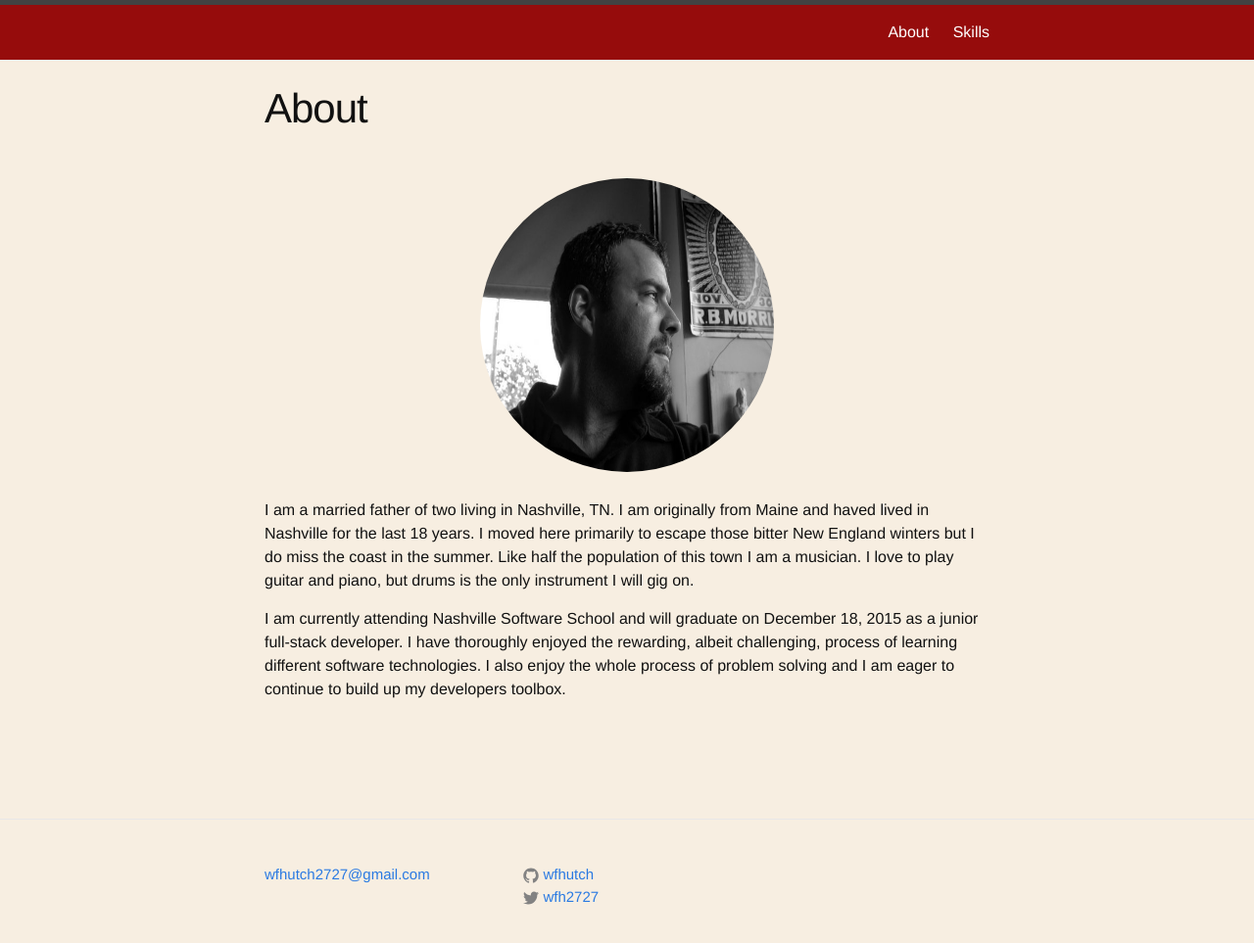
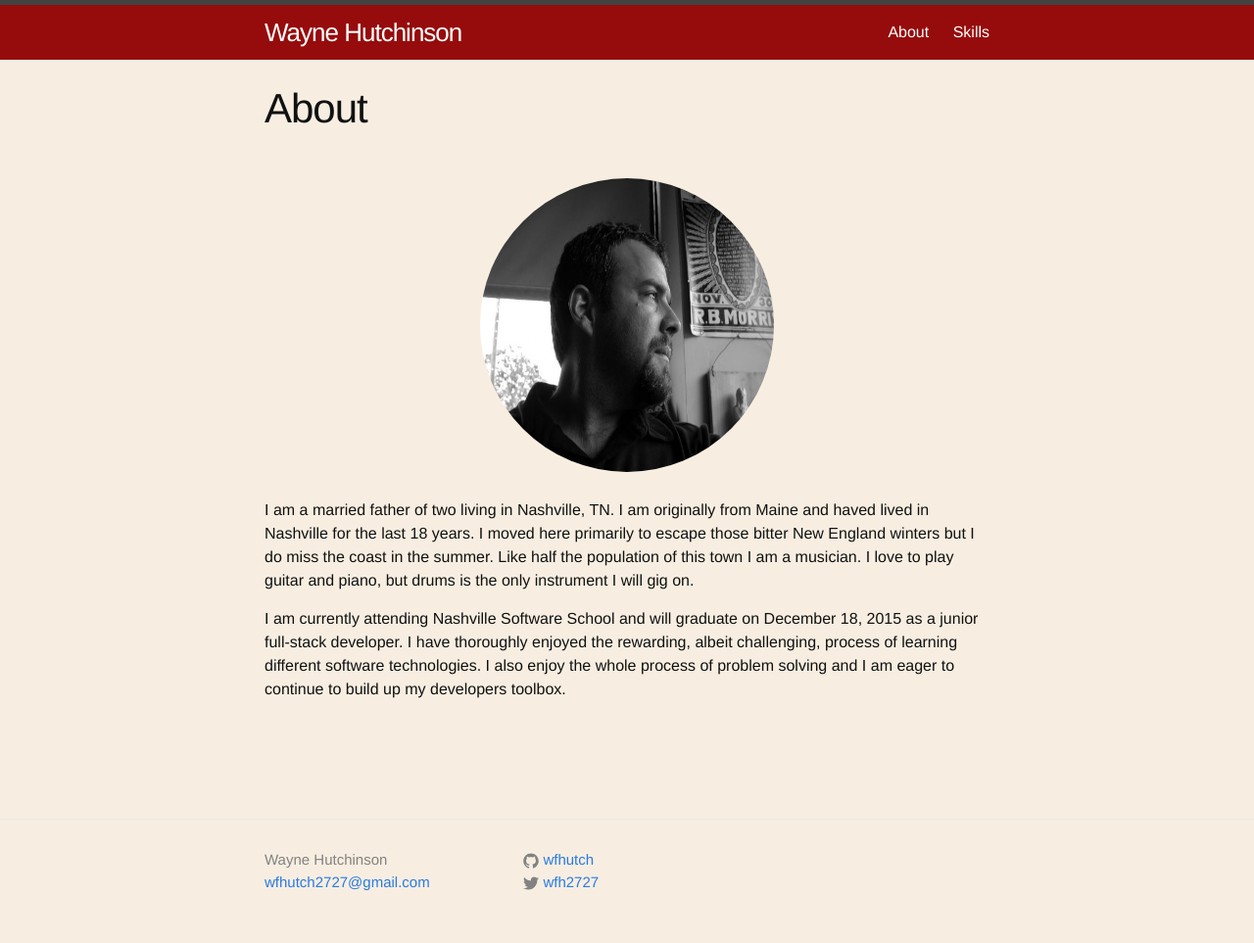
Before and after one commit to wfhutch/wfhutch.github.io, a Jekyll site: the page built from about.md, in a window 1280 px wide and 987 px high. Shown: the top 963 px of the window at 98% size. Built offline with Jekyll 4.4.1, drawn with Linux system fonts in a browser that asks for light colours.

Commit message:
Commented out block of code in footer

```diff
--- a/_config.yml
+++ b/_config.yml
@@ -1,10 +1,10 @@
 # Site settings
-title:
+title: Wayne Hutchinson
 email: wfhutch2727@gmail.com
-# description: > # this means to ignore newlines until "baseurl:"
-#   Write an awesome description for your new site here. You can edit this
-#   line in _config.yml. It will appear in your document head meta (for
-#   Google search results) and in your feed.xml site description.
+description: > # this means to ignore newlines until "baseurl:"
+  Write an awesome description for your new site here. You can edit this
+  line in _config.yml. It will appear in your document head meta (for
+  Google search results) and in your feed.xml site description.
 baseurl: "" # the subpath of your site, e.g. /blog/
 url: "http://wfhutch2727.github.io" # the base hostname & protocol for your site
 twitter_username: wfh2727
--- a/_includes/footer.html
+++ b/_includes/footer.html
@@ -2,7 +2,7 @@
 
   <div class="wrapper">
 
-    <h2 class="footer-heading">{{ site.title }}</h2>
+    <!-- <h2 class="footer-heading">{{ site.title }}</h2> -->
 
     <div class="footer-col-wrapper">
       <div class="footer-col  footer-col-1">
@@ -45,9 +45,9 @@
         </ul>
       </div>
 
-      <div class="footer-col  footer-col-3">
+<!--       <div class="footer-col  footer-col-3">
         <p class="text">{{ site.description }}</p>
-      </div>
+      </div> -->
     </div>
 
   </div>
--- a/feed.xml
+++ b/feed.xml
@@ -5,7 +5,7 @@ layout: null
 <rss version="2.0" xmlns:atom="http://www.w3.org/2005/Atom">
   <channel>
     <title>{{ site.title | xml_escape }}</title>
-    <!-- <description>{{ site.description | xml_escape }}</description> -->
+    <description>{{ site.description | xml_escape }}</description>
     <link>{{ site.url }}{{ site.baseurl }}/</link>
     <atom:link href="{{ "/feed.xml" | prepend: site.baseurl | prepend: site.url }}" rel="self" type="application/rss+xml" />
     <pubDate>{{ site.time | date_to_rfc822 }}</pubDate>
@@ -14,7 +14,7 @@ layout: null
     {% for post in site.posts limit:10 %}
       <item>
         <title>{{ post.title | xml_escape }}</title>
-        <!-- <description>{{ post.content | xml_escape }}</description> -->
+        <description>{{ post.content | xml_escape }}</description>
         <pubDate>{{ post.date | date_to_rfc822 }}</pubDate>
         <link>{{ post.url | prepend: site.baseurl | prepend: site.url }}</link>
         <guid isPermaLink="true">{{ post.url | prepend: site.baseurl | prepend: site.url }}</guid>
--- a/index.html
+++ b/index.html
@@ -18,6 +18,6 @@ layout: default
     {% endfor %}
   </ul>
 
-  <!-- <p class="rss-subscribe">subscribe <a href="{{ "/feed.xml" | prepend: site.baseurl }}">via RSS</a></p> -->
+<!--   <p class="rss-subscribe">subscribe <a href="{{ "/feed.xml" | prepend: site.baseurl }}">via RSS</a></p> -->
 
 </div>
```
Also changed, not shown: skills.md (+0 -2 lines).
